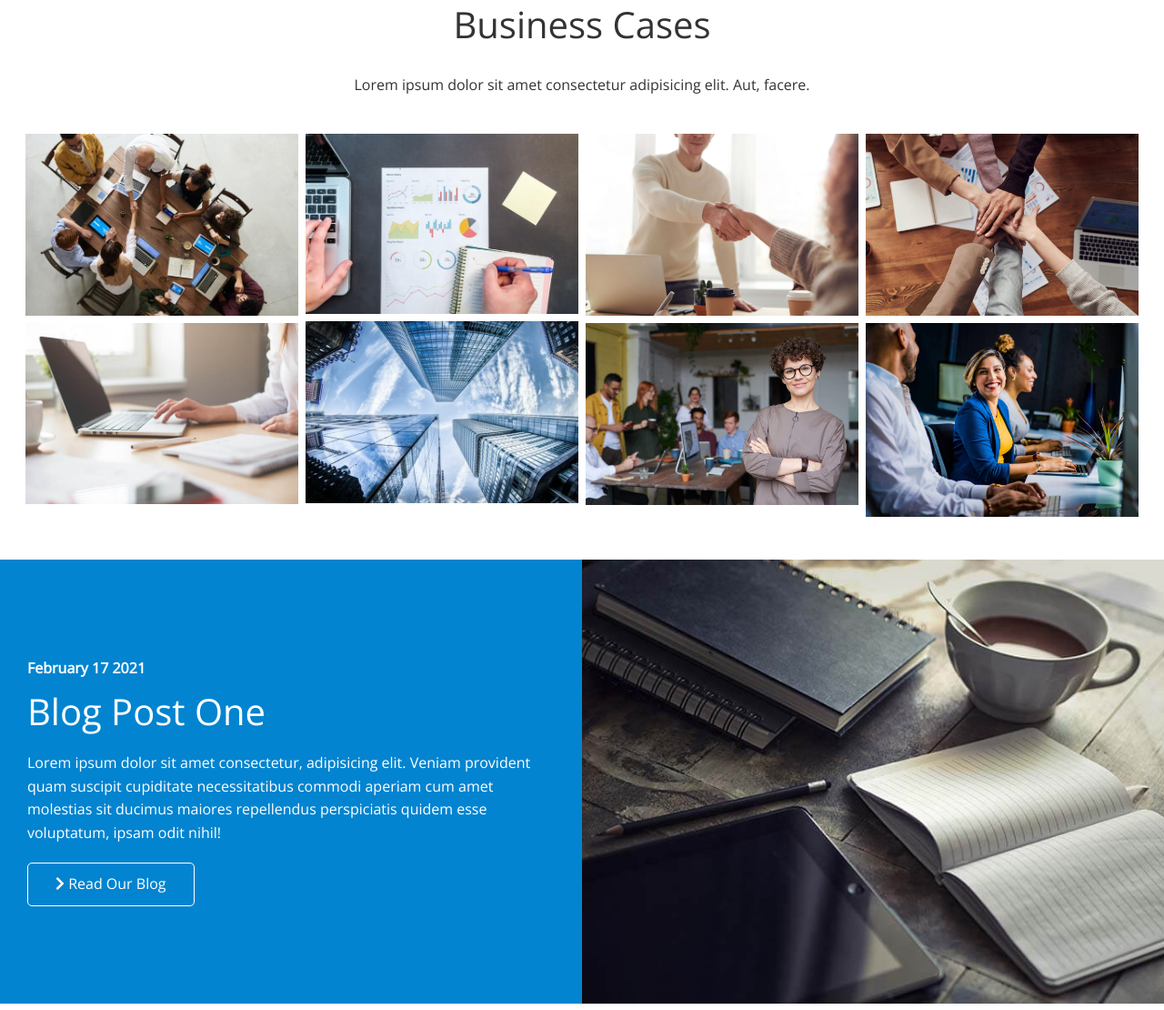
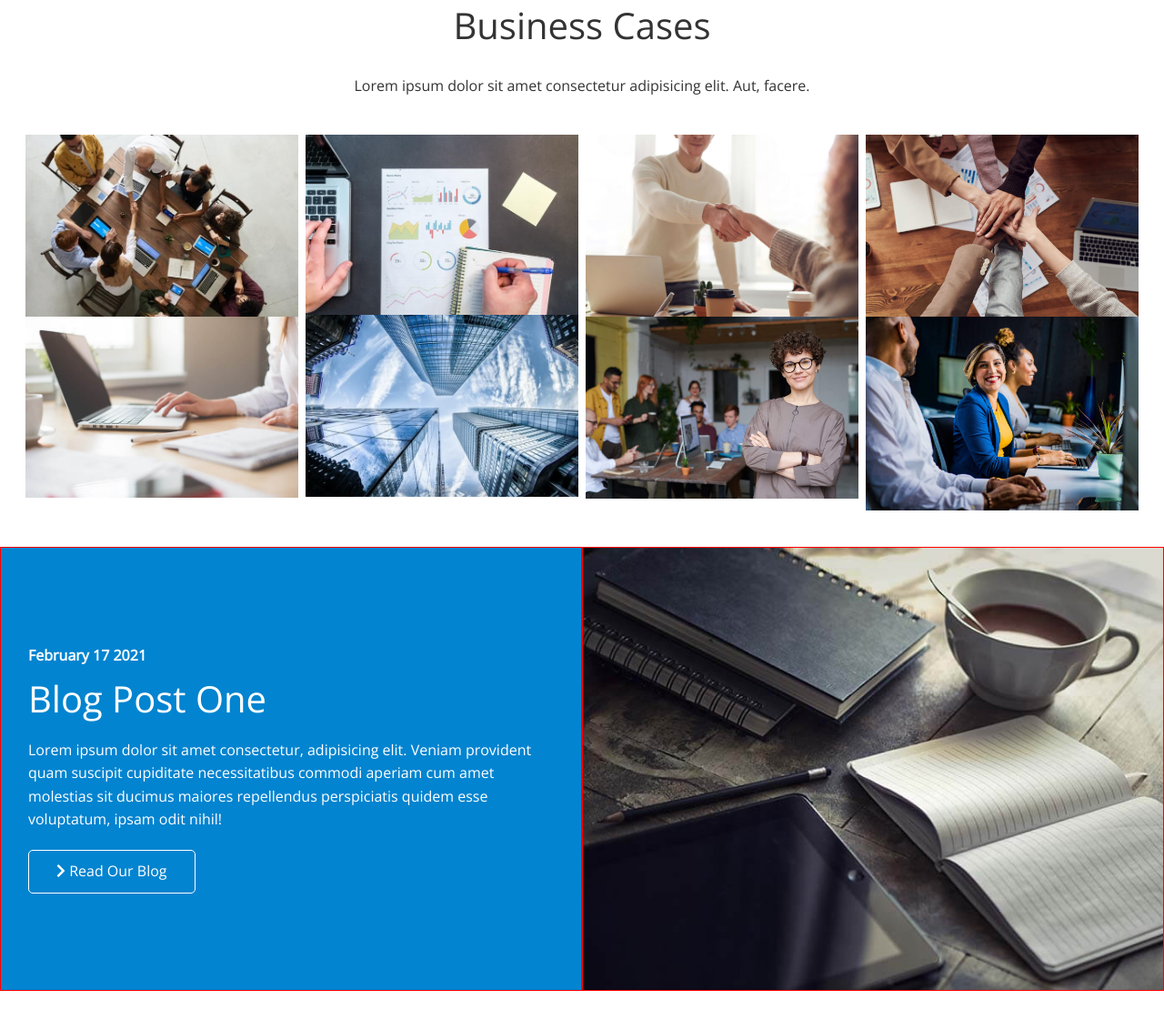
Before and after one commit to felixwurst/tutorial_modern-html-and-css, a plain HTML site: page edgeledger_website/index.html in a window 1280 px wide. Shown: the part 1611-2721 px from the top of the page at 91% size. Drawn offline with nearby package versions, Linux system fonts and the light colour scheme.

Commit message:
some improvements

```diff
--- a/edgeledger_website/css/utilities.css
+++ b/edgeledger_website/css/utilities.css
@@ -51,10 +51,9 @@
 .flex-items {
   display: flex;
   text-align: center;
-  /* ??? */
-  justify-content: center;
-  align-items: center;
-  height: 100%;
+  /* justify-content: center; */
+  /* align-items: center; */
+  /* height: 100%; */
 }
 
 .flex-items > div {
@@ -62,25 +61,21 @@
 }
 
 /* Flex columns -> About: Solutions */
-.flex-columns.flex-reverse .row {
-  flex-direction: row-reverse;
-}
-
 .flex-columns .row {
   display: flex;
-  /* ??? */
-  flex-direction: row;
-  flex-wrap: wrap;
-  width: 100%;
+  /* flex-wrap: wrap; */
+  /* width: 100%; */
 }
 
 .flex-columns .column {
-  display: flex;
-  flex-direction: column;
-  /* ??? */
-  flex-basis: 100%;
-  /* flex-shrink: 1; flex-basis: 0px */
-  flex: 1;
+  /* display: flex; */
+  /* flex-direction: column; */
+  width: 50%;
+  border: 1px solid red;
+  /* flex-grow: 1; */
+  /* flex-shrink: 1; */
+  /* flex-basis: 50%; */
+  /* flex: 1; */
 }
 
 .flex-columns .column .column-1,
@@ -90,7 +85,7 @@
 }
 
 .flex-columns img {
-  width: 100%;
+  /* width: 100%; */
   height: 100%;
   object-fit: cover;
 }
@@ -98,7 +93,6 @@
 .flex-columns .column-2 {
   display: flex;
   flex-direction: column;
-  /* ??? */
   align-items: flex-start;
   justify-content: center;
   padding: 30px;
@@ -117,14 +111,19 @@
   margin: 20px 0;
 }
 
-/* Section header -> Cases */
+/* Flex columns -> Blog */
+.flex-columns.flex-reverse .row {
+  flex-direction: row-reverse;
+}
+
+/* Section header -> Cases Header */
 .section-header {
   padding: 30px;
   display: flex;
   flex-direction: column;
-  align-items: center;
-  justify-content: center;
   text-align: center;
+  /* align-items: center; */
+  /* justify-content: center; */
 }
 
 .section-header h2 {
@@ -137,16 +136,21 @@
   padding: 20px 20px 40px;
 }
 
-/* Flex grid -> Cases */
+/* Flex grid -> Cases Images */
 .flex-grid .row {
   display: flex;
-  flex-wrap: wrap;
+  /* flex-wrap: wrap; */
   padding: 0 4px;
 }
 
 .flex-grid .column {
-  /* grow: 1 shrink: 1 basis: 25% */
-  flex: 25%;
-  max-width: 25%;
+  display: flex;
+  flex-direction: column;
+  flex-basis: 25%;
+  /* flex-grow: 1; */
+  /* flex-shrink: 1; */
+  /* flex-basis: 25%; */
+  /* flex: 25%; */
+  /* max-width: 25%; */
   padding: 0 4px;
 }
```
